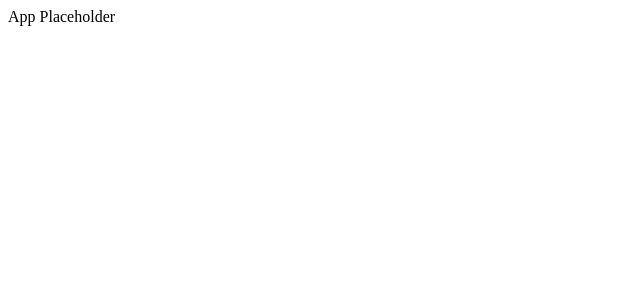
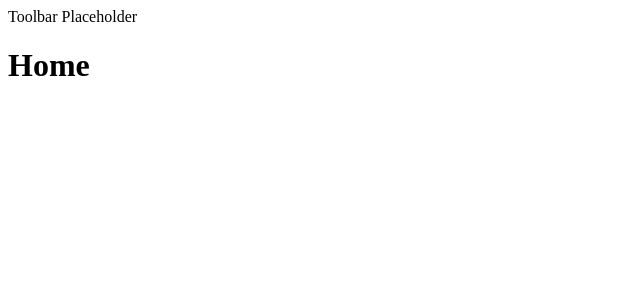
Before and after one commit to profydev/reddit-timer-mikeg1440, a React (Create React App) app: page / in a window 1280 px wide. Shown: the top 300 px of the page, without its empty margins (0-640 px from the left). Built offline with nearby package versions, Linux system fonts and the light colour scheme.

Commit message:
Add router implementation for "/" path and "/search" path using placeholders

```diff
--- a/src/App.js
+++ b/src/App.js
@@ -1,11 +1,29 @@
 import React from 'react';
+import { BrowserRouter as Router, Routes, Route } from 'react-router-dom';
+import PropTypes from 'prop-types';
 
 function App() {
   return (
-    <div>
-      App Placeholder
-    </div>
+    <Router>
+      Toolbar Placeholder
+      <Routes>
+        <Route path="/" element={<Placeholder msg="Home" />} />
+        <Route path="/search" element={<Placeholder msg="Search" />} />
+      </Routes>
+    </Router>
   );
 }
 
 export default App;
+
+function Placeholder({ msg }) {
+  return (
+    <>
+      <h1>{msg}</h1>
+    </>
+  );
+}
+
+Placeholder.propTypes = {
+  msg: PropTypes.string.isRequired,
+};
```
